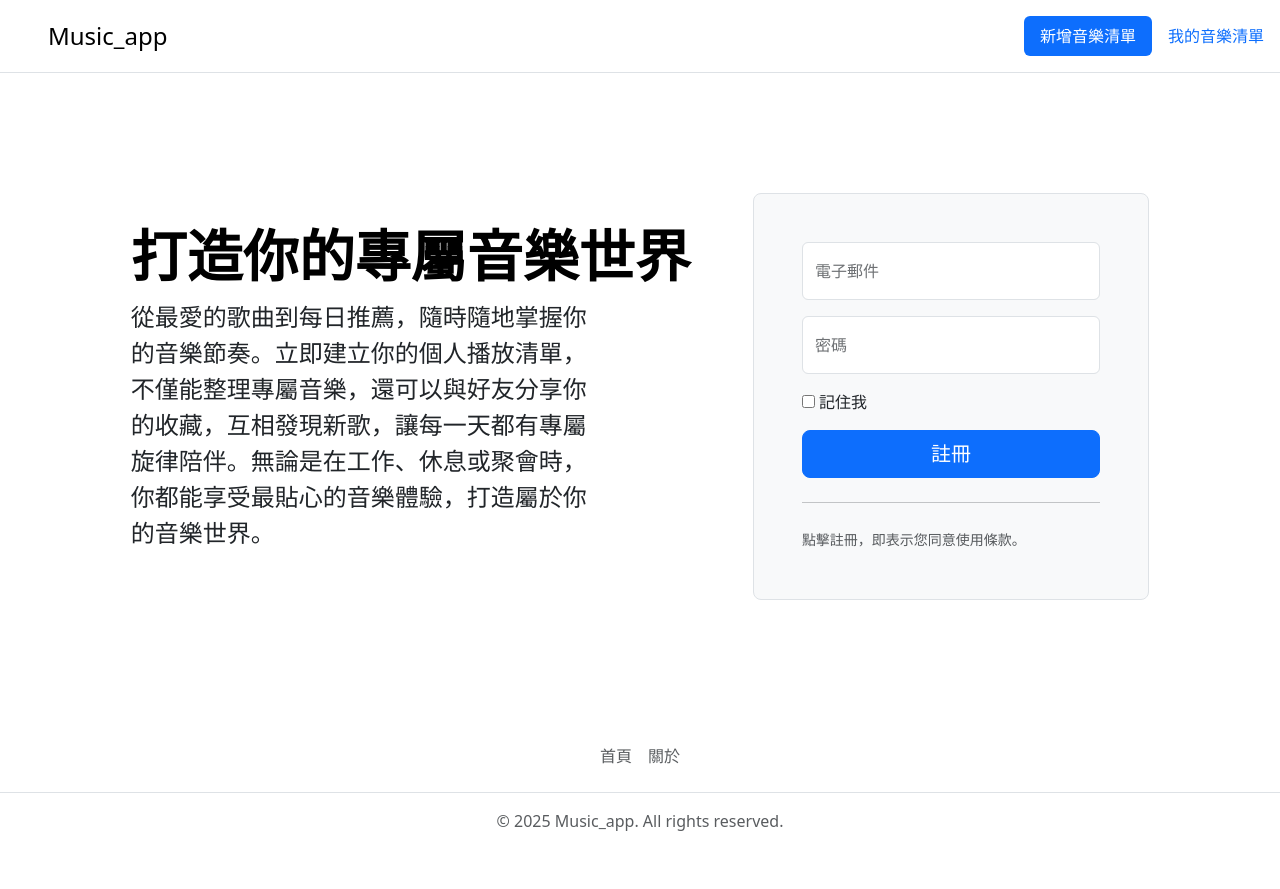
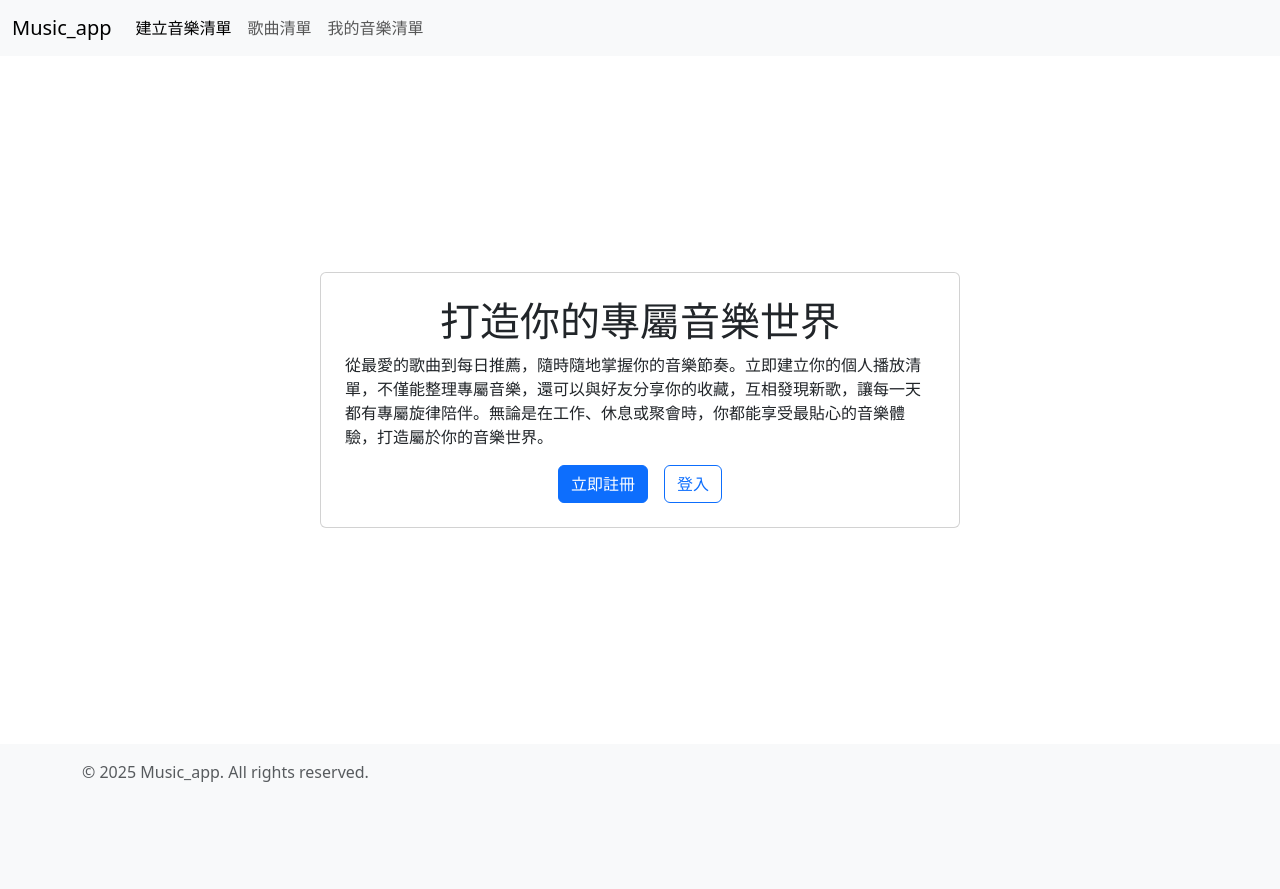
Before and after one commit to JHANKAI/djano_music_sideproject, a Django app: page / in a window 1280 px wide. After the commit the page ends 782 px from the top, so only its background shows below. Run offline with Django 5.2, Linux system fonts and the light colour scheme; some libraries are stand-ins or nearby versions.

Commit message:
version 1

```diff
--- a/music_app/admin.py
+++ b/music_app/admin.py
@@ -1,6 +1,9 @@
 from django.contrib import admin
+from .models import Song, Playlist
+
 
 # Register your models here.
-from .models import Song
+
 
 admin.site.register(Song)
+admin.site.register(Playlist)
--- a/music_app/templates/base.html
+++ b/music_app/templates/base.html
@@ -1,55 +1,55 @@
+{% load static %}
+{% load crispy_forms_tags %}
+
 <!DOCTYPE html>
-<html lang="en">
+<html lang="en" class="h-100">
 
 <head>
     <meta charset="UTF-8">
     <meta name="viewport" content="width=device-width, initial-scale=1.0">
     <title>Music_app</title>
-    {% load static %}
-    <link rel="stylesheet" href="{% static 'plugins/bootstrap-5.3.8-dist/css/bootstrap.css' %}">
+    <!-- <link rel="stylesheet" href="/static/css/stylesheet.css"> -->
+    <link rel="stylesheet" href="/static/plugins/bootstrap-5.3.8-dist/css/bootstrap.css">
 </head>
 
-<body>
+<body class="d-flex flex-column h-100">
 
+    <nav class="navbar navbar-expand-lg bg-body-tertiary">
+        <div class="container-fluid">
+            <a class="navbar-brand" href="{% url 'index' %}">Music_app</a>
+            <button class="navbar-toggler" type="button" data-bs-toggle="collapse" data-bs-target="#navbarNavAltMarkup"
+                aria-controls="navbarNavAltMarkup" aria-expanded="false" aria-label="Toggle navigation">
+                <span class="navbar-toggler-icon"></span>
+            </button>
+            <div class="collapse navbar-collapse" id="navbarNavAltMarkup">
+                <div class="navbar-nav">
+                    <a class="nav-link active" aria-current="page" href="{% url 'create_playlist' %}">建立音樂清單</a>
+                    <a class="nav-link" href="{% url 'add_songs' %}">歌曲清單</a>
+                    <a class="nav-link" href="{% url 'playlist_view' %}">我的音樂清單</a>
+                    <!-- <a class="nav-link" href="{% url 'logout' %}">登出</a> -->
 
-    <header class="d-flex flex-wrap justify-content-center py-3 mb-4 border-bottom"> <a href="/"
-            class="d-flex align-items-center mb-3 mb-md-0 me-md-auto link-body-emphasis text-decoration-none"> <svg
-                class="bi me-2" width="40" height="32" aria-hidden="true">
-                <use xlink:href="#bootstrap"></use>
-            </svg> <span class="fs-4">Music_app</span> </a>
-        <ul class="nav nav-pills">
-            <li class="nav-item"><a href="{% url 'create_playlist' %}" class="nav-link active"
-                    aria-current="page">新增音樂清單</a></li>
-            <li class="nav-item"><a href="#" class="nav-link">我的音樂清單</a></li>
-    {% if user.is_authenticated %}
-            <li class="nav-item">
-                <form method="post" action="{% url 'logout' %}" class="d-inline">
-                    {% csrf_token %}
-                    <button type="submit" class="nav-link" >登出</button>
-                </form>
-
-    {% endif %}
-            <!--     <li class="nav-item"><a href="#" class="nav-link">FAQs</a></li>
-                <li class="nav-item"><a href="#" class="nav-link">About</a></li> -->
-        </ul>
-    </header>
-
+                    {% if user.is_authenticated %}
+                    <form method="POST" action="{% url 'logout' %}">
+                        {% csrf_token %}
+                        <button type="submit" class="btn">登出</button>
+                    </form>
+                    {% endif %}
+                </div>
+            </div>
+        </div>
+    </nav>
 
     {% block content %}
-    <!-- 子模板內容 -->
+
     {% endblock %}
 
-
-    <footer class="py-3 my-4">
-        <ul class="nav justify-content-center border-bottom pb-3 mb-3">
-            <li class="nav-item"><a href="/" class="nav-link px-2 text-body-secondary">首頁</a></li>
-            <li class="nav-item"><a href="#" class="nav-link px-2 text-body-secondary">關於</a></li>
-        </ul>
-        <p class="text-center text-body-secondary">© 2025 Music_app. All rights reserved.</p>
+    <footer class="footer mt-auto py-3 bg-body-tertiary">
+        <div class="container">
+            <span class="text-body-secondary">© 2025 Music_app. All rights reserved.</span>
+        </div>
     </footer>
 
-
-
+    <script src="/static/plugins/bootstrap-5.3.8-dist/js/bootstrap.bundle.js"></script>
 </body>
 
 </html>
--- a/music_app/templates/index.html
+++ b/music_app/templates/index.html
@@ -1,28 +1,24 @@
-
 {% extends "base.html" %}
 
 
+
 {% block content %}
-<div class="container col-xl-10 col-xxl-8 px-4 py-5">
-    <div class="row align-items-center g-lg-5 py-5">
-        <div class="col-lg-7 text-center text-lg-start">
-            <h1 class="display-4 fw-bold lh-1 text-body-emphasis mb-3">打造你的專屬音樂世界</h1>
-            <p class="col-lg-10 fs-4">
-                從最愛的歌曲到每日推薦，隨時隨地掌握你的音樂節奏。立即建立你的個人播放清單，不僅能整理專屬音樂，還可以與好友分享你的收藏，互相發現新歌，讓每一天都有專屬旋律陪伴。無論是在工作、休息或聚會時，你都能享受最貼心的音樂體驗，打造屬於你的音樂世界。
-            </p>
+<div class="d-flex justify-content-center align-items-center" style="height: 100vh;">
+    <div class="card p-4" style="max-width: 50vw;">
+        <div class="d-flex justify-content-center">
+            <h1>打造你的專屬音樂世界</h1>
         </div>
-        <div class="col-md-10 mx-auto col-lg-5">
-            <form class="p-4 p-md-5 border rounded-3 bg-body-tertiary">
-                <div class="form-floating mb-3"> <input type="email" class="form-control" id="floatingInput"
-                        placeholder="name@example.com" data-listener-added_a6de6357="true"> <label
-                        for="floatingInput">電子郵件</label> </div>
-                <div class="form-floating mb-3"> <input type="password" class="form-control" id="floatingPassword"
-                        placeholder="Password"> <label for="floatingPassword">密碼</label> </div>
-                <div class="checkbox mb-3"> <label> <input type="checkbox" value="remember-me"> 記住我
-                    </label> </div> <button class="w-100 btn btn-lg btn-primary" type="submit">註冊</button>
-                <hr class="my-4"> <small class="text-body-secondary">點擊註冊，即表示您同意使用條款。</small>
-            </form>
+        <p>從最愛的歌曲到每日推薦，隨時隨地掌握你的音樂節奏。立即建立你的個人播放清單，不僅能整理專屬音樂，還可以與好友分享你的收藏，互相發現新歌，讓每一天都有專屬旋律陪伴。無論是在工作、休息或聚會時，你都能享受最貼心的音樂體驗，打造屬於你的音樂世界。
+        </p>
+
+
+        {% if not user.is_authenticated %}
+        <div class="d-flex justify-content-center gap-3">
+            <a class="btn btn-primary" href="{% url 'register' %}">立即註冊</a>
+            <a class="btn btn-outline-primary" href="{% url 'login' %}">登入</a>
         </div>
+        {% endif %}
     </div>
 </div>
+
 {% endblock %}
--- a/music_app/urls.py
+++ b/music_app/urls.py
@@ -1,10 +1,16 @@
-from django.urls import path
+from django.urls import path, reverse_lazy
 from django.contrib.auth import views as auth_views
 from . import views
 
 urlpatterns = [
     path("", views.index, name="index"),
-    path("login/", auth_views.LoginView.as_view(template_name="creat_playlist.html"), name="login"),
-    path("logout/", auth_views.LogoutView.as_view(next_page="/"), name="logout"),
-    path("playlist/create/", views.create_playlist, name="create_playlist"),
+    path("register/", views.UserRegisterView.as_view(), name="register"), # 註冊
+    path("login/", auth_views.LoginView.as_view(), name="login"), # 登入
+    path("logout/", auth_views.LogoutView.as_view(next_page=reverse_lazy("index")), name="logout"), # 登出
+    path("playlist/create/", views.CreatePlaylist.as_view(), name="create_playlist"), # 建立音樂清單
+    path("playlist/<int:pk>/delete/", views.PlaylistDeleteView.as_view(), name="delete_playlist"),# 刪除音樂清單
+    path("playlist/<int:pk>/update/", views.PlaylistUpdateView.as_view(), name="update_playlist"),# 修改音樂清單
+    path("playlist/<int:pk>/", views.PlaylistDetailView.as_view(), name="playlist_detail"), # 檢視音樂清單裡的歌曲
+    path("playlist/", views.PlaylistView.as_view(), name="playlist_view"), # 檢視音樂清單
+    path("song/", views.add_songs, name="add_songs"), # 檢視歌曲清單
 ]
--- a/music_app/views.py
+++ b/music_app/views.py
@@ -1,29 +1,102 @@
 from django.shortcuts import render, redirect
-from .forms import PlaylistForm, LoginForm
-from django.contrib.auth.forms import AuthenticationForm
+from django.views.generic.list import ListView
+from django.views.generic.edit import DeleteView, CreateView, UpdateView
+from django.views.generic.detail import DetailView
+from django.contrib import messages
+from django.urls import reverse_lazy
+from django.contrib.auth.forms import UserCreationForm
+from django.contrib.auth.decorators import login_required
+from django.contrib.auth.mixins import LoginRequiredMixin
+from django.contrib.auth.models import User
 
-
+from .forms import PlaylistForm,SongListForm
+from .models import Playlist, Song
 # Create your views here.
-
-# @login_required(login_url='/login/')
-def create_playlist(request):
-    if request.user.is_authenticated:
-        if request.method == "POST":
-            form = PlaylistForm(request.POST)
-            if form.is_valid():
-                playlist = form.save(commit=False)
-                playlist.user = request.user
-                playlist.save()
-                form.save_m2m()
-                return redirect("playlist_list")
-        else:
-            form = PlaylistForm()
-    else:
-        form = AuthenticationForm()
-
-    return render(request, "create_playlist.html", {"form": form})   # ------------------------------------
-
-
 
 def index(request):
     return render(request, "index.html")
+
+
+class UserRegisterView(CreateView):
+    form_class = UserCreationForm
+    template_name = "register.html"
+    success_url = reverse_lazy("index")
+
+
+class CreatePlaylist(LoginRequiredMixin, CreateView):
+    form_class = PlaylistForm
+    template_name = "create_playlist.html"
+    success_url = reverse_lazy("playlist_view")
+
+    def form_valid(self, form):
+        form.instance.user = self.request.user
+        return super().form_valid(form)
+
+
+class PlaylistView(LoginRequiredMixin,ListView): # 看目前使用者所建立的所有音樂清單
+    model = Playlist
+    template_name = "playlist.html"  # 自訂 template
+    context_object_name = 'playlists'      # 在 template 裡用的變數
+
+    def get_queryset(self):
+        # 只回傳目前登入使用者的 Playlist
+        return Playlist.objects.filter(user=self.request.user)
+
+class PlaylistDetailView(DetailView):
+    model = Playlist
+    template_name = "playlist_detail.html"
+    context_object_name = "playlist"
+
+
+class PlaylistDeleteView(DeleteView):
+    model = Playlist
+    template_name = "playlist_delete.html"
+    success_url = reverse_lazy("playlist_view")
+
+
+class PlaylistUpdateView(UpdateView):
+    model = Playlist
+    template_name = "playlist_update.html"
+    form_class = PlaylistForm
+    success_url = reverse_lazy("playlist_view")
+
+
+@login_required
+def add_songs(request):
+        if request.method == "POST":
+            song_form = SongListForm(request.POST)
+            playlist_id = request.POST.get('playlist_id')
+            new_name = request.POST.get('new_playlist')
+            new_desc = request.POST.get('new_description')
+            if song_form.is_valid():
+                selected_songs = song_form.cleaned_data['songs']
+                # 使用者同時選現有音樂清單和輸入新音樂清單名稱 → 錯誤
+                if playlist_id and new_name:
+                    messages.error(request, "請選擇加入現有音樂清單或創建新的音樂清單，不可同時選擇！")
+                    return redirect("add_songs")
+                # 選擇現有音樂清單
+                if playlist_id and not new_name:
+                    playlist = Playlist.objects.get(id=playlist_id, user=request.user)
+                    playlist.songs.add(*selected_songs)
+                    messages.success(request, "歌曲已成功加入音樂清單！")
+                    return redirect("playlist_view")
+                # 新增音樂清單
+                if new_name and not playlist_id:
+                    playlist = Playlist.objects.create(
+                        user=request.user,
+                        name=new_name,
+                        description=new_desc
+                    )
+                    playlist.songs.add(*selected_songs)
+                    messages.success(request, f"已建立新音樂清單「{new_name}」並加入歌曲！")
+                    return redirect("playlist_view")
+                if not playlist_id and not new_name:
+                    messages.error(request, "請選擇一個音樂清單或創建新的音樂清單！")
+                    return redirect("add_songs")
+            else:
+                messages.error(request, "請至少選擇一首歌曲！")
+                return redirect("add_songs")
+        # GET 方法，顯示表單
+        song_form = SongListForm()
+        playlists = Playlist.objects.filter(user=request.user)
+        return render(request, "songs.html", {"form": song_form, "playlists": playlists})
```
Also changed, not shown: music_app/forms.py (+16 -7 lines), music_app/static/css/stylesheet.css (added, +256 -0 lines), music_app/templates/create_playlist.html (+22 -19 lines), music_app/templates/login.html (deleted, +0 -7 lines), music_app/templates/playlist.html (added, +38 -0 lines), music_app/templates/playlist_delete.html (added, +13 -0 lines), music_app/templates/playlist_detail.html (added, +18 -0 lines), music_app/templates/playlist_update.html (added, +17 -0 lines), music_app/templates/register.html (added, +18 -0 lines), music_app/templates/registration/login.html (added, +16 -0 lines), music_app/templates/songs.html (added, +43 -0 lines), music_project/settings.py (+7 -1 lines), README.md (added).
